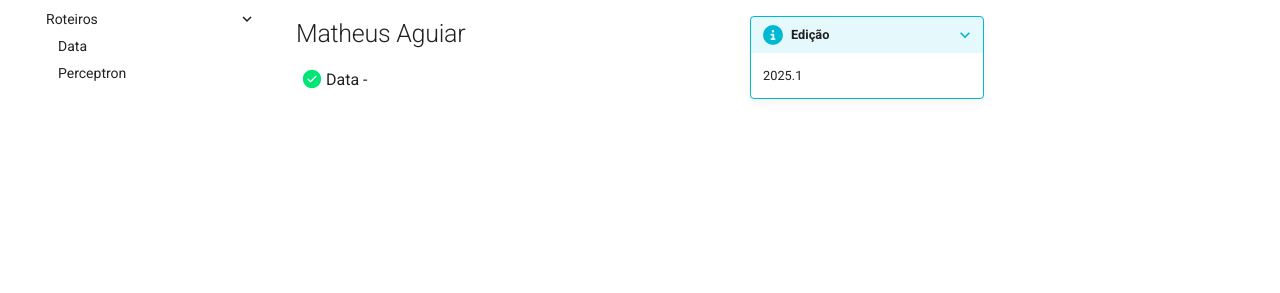
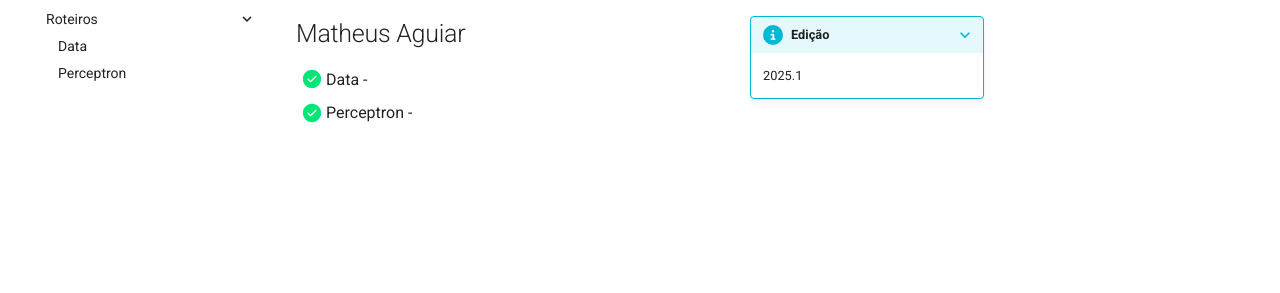
Before and after one commit to C0D8/redes-neurais, an MkDocs documentation site: the page built from docs/index.md, in a window 1280 px wide. Shown: the part 164-457 px from the top of the page. Built offline with MkDocs 1.6.1 and Material for MkDocs 9.7.7, drawn with Linux system fonts in a browser that asks for light colours; comment, search, counter and statistics services are not loaded.

Commit message:
perceptron page

```diff
--- a/docs/index.md
+++ b/docs/index.md
@@ -9,3 +9,4 @@
 ## Matheus Aguiar
 
 - [x] Data -
+- [x] Perceptron -
```
